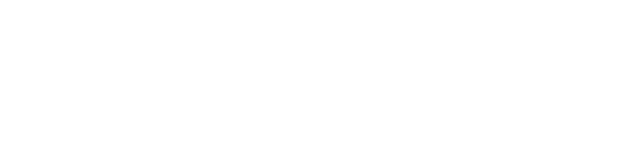
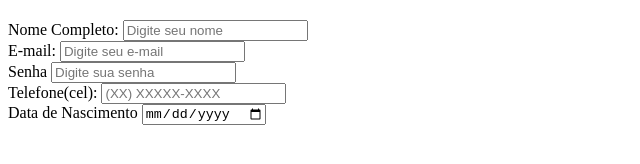
Before and after one commit to AntonioDev23/Primeiro-Projeto-Solo, a plain HTML site: page links/log.html in a window 1280 px wide. Shown: the whole page, without its empty margins (0-640 px from the left). Drawn offline with Linux system fonts and the light colour scheme.

Commit message:
estrutura de login

```diff
--- a/links/log.html
+++ b/links/log.html
@@ -8,21 +8,26 @@
 <body>
     <section>
         <h2></h2>
-        <form action="#" method="post">
+        <form action="#" method="post" autocomplete="on">
             <div>
-
+                <label for="nome">Nome Completo:</label>
+                <input type="text" id="nome" name="nome" placeholder="Digite seu nome" required autocomplete="name">
             </div>
             <div>
-
+                <label for="email">E-mail:</label>
+                <input type="email" id="email" name="email" placeholder="Digite seu e-mail" required autocomplete="email">
             </div>
             <div>
-
+                <label for="senha">Senha</label>
+                <input type="password" id="senha" name="senha" placeholder="Digite sua senha" required>
             </div>
             <div>
-
+                <label for="telefone">Telefone(cel):</label>
+                <input type="tel" id="telefone" name="telefone" placeholder="(XX) XXXXX-XXXX" required>
             </div>
             <div>
-
+                <label for="nascimento">Data de Nascimento</label>
+                <input type="date" id="nascimento" name="nascimento"  required>
             </div>
             <div>
 
```
